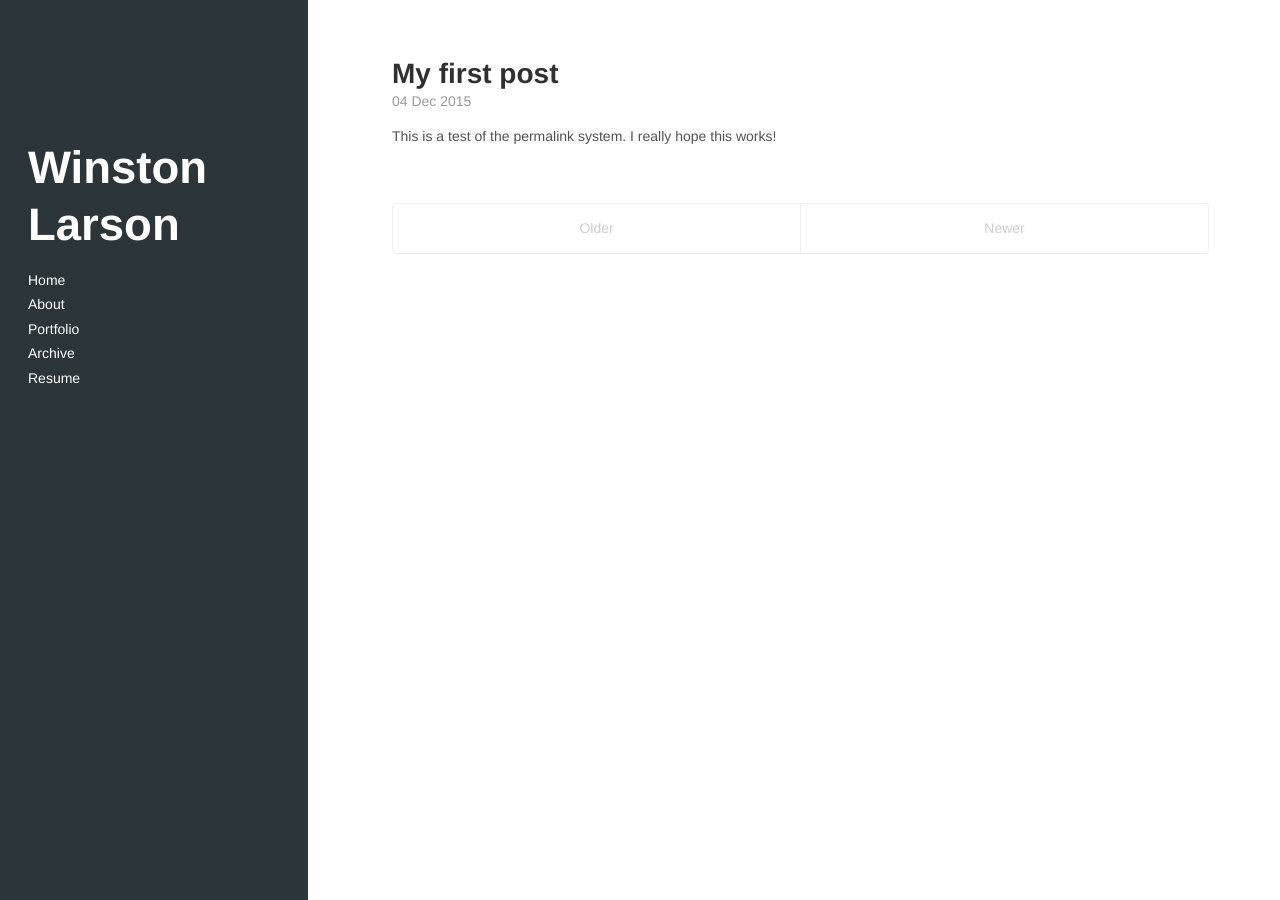
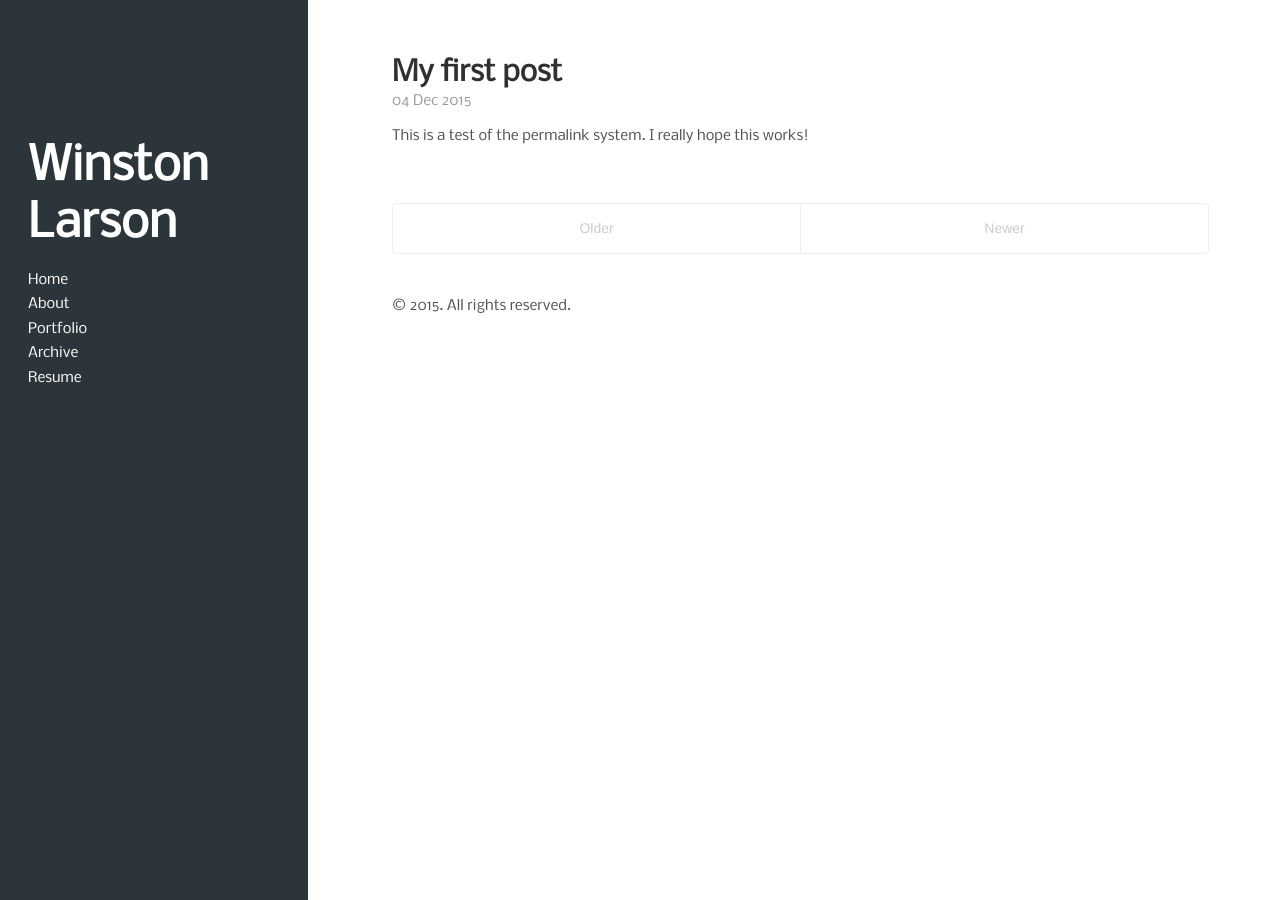
Before and after one commit to winstonlarson/old_website, a Jekyll site: the page built from index.html, in a window 1280 px wide. Built offline with Jekyll 4.4.1, drawn with Linux system fonts in a browser that asks for light colours; some web fonts are replaced; the list of posts is cut into pages by our own code.

Commit message:
fixed fonts

```diff
--- a/_includes/head.html
+++ b/_includes/head.html
@@ -19,7 +19,7 @@
   <link rel="stylesheet" href="{{ site.baseurl }}public/css/syntax.css">
   <link rel="stylesheet" href="{{ site.baseurl }}public/css/hyde.css">
   <!-- <link rel="stylesheet" href="http://fonts.googleapis.com/css?family=PT+Sans:400,400italic,700|Abril+Fatface"> -->
-  <link rel="stylesheet" type="text/css" href="//fonts.googleapis.com/css?family=Spinnaker" />
+  <link rel="stylesheet" type="text/css" href="//fonts.googleapis.com/css?family=Nobile" />
 
   <!-- Icons -->
   <link rel="apple-touch-icon-precomposed" sizes="144x144" href="{{ site.baseurl }}public/apple-touch-icon-144-precomposed.png">
--- a/_layouts/default.html
+++ b/_layouts/default.html
@@ -9,7 +9,8 @@
 
     <div class="content container">
       {{ content }}
+      <p>&copy; {{ site.time | date: '%Y' }}. All rights reserved.</p>
     </div>
-    <p>&copy; {{ site.time | date: '%Y' }}. All rights reserved.</p>
+
   </body>
 </html>
--- a/public/css/hyde.css
+++ b/public/css/hyde.css
@@ -32,7 +32,7 @@
  */
 
 html {
-  font-family: Helvetica, Arial, sans-serif;
+  font-family: Nobile, Helvetica, Arial, sans-serif;
 }
 @media (min-width: 48em) {
   html {
@@ -78,7 +78,7 @@
 .sidebar-about h1 {
   color: #fff;
   margin-top: 0;
-  font-family: Spinnaker, Helvetica, Arial, sans-serif;
+  font-family: Nobile, Helvetica, Arial, sans-serif;
   font-size: 3.25rem;
   text-decoration: none;
 }
```
Also changed, not shown: 11 other files.
